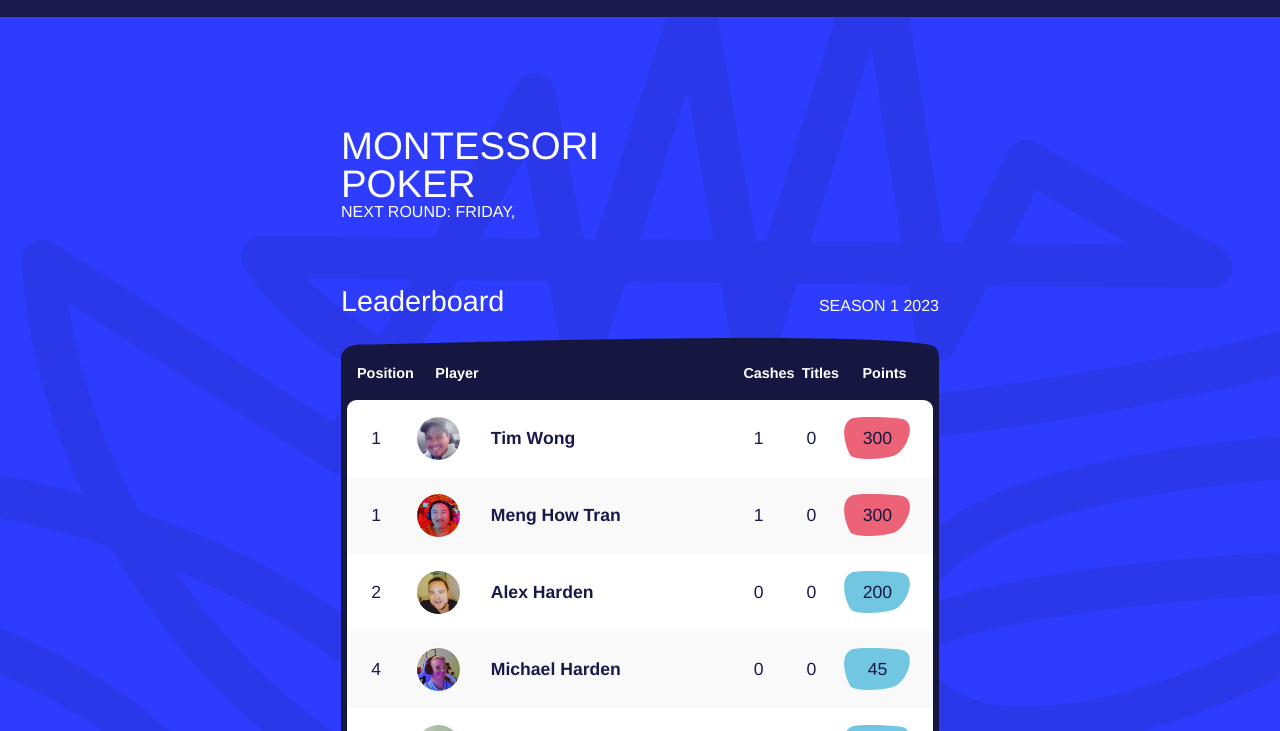
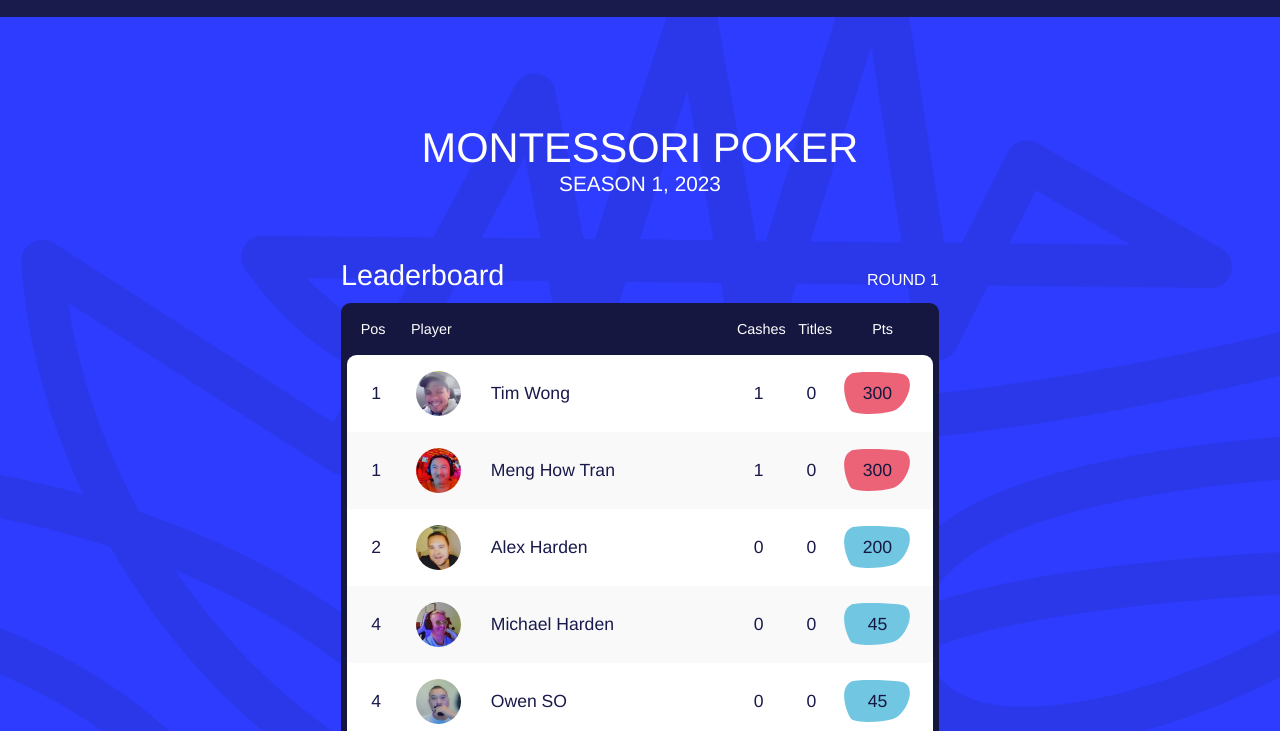
Before and after one commit to rath-prak/montessori-poker-leaderboard, a website: page src/pages/index.html in a window 1280 px wide. Shown: the part 69-800 px from the top of the page. Drawn offline with nearby package versions, Linux system fonts and the light colour scheme; files that its build step writes are made by us from their sources; files whose address does not match are found by name; a web font is replaced by a local one.

Commit message:
make repsonsive

```diff
--- a/src/assets/scss/base/_colors.scss
+++ b/src/assets/scss/base/_colors.scss
@@ -2,7 +2,7 @@
 $brand-color: #EE6823;
 $theme-color: #151740;
 // $theme-color: #37003C;
-$accent-color: #EC6276;
+$accent-color: #85C6A4;
 
 $secondary-color-light: #262F4A;
 $secondary-color-light-02: #495471;
--- a/src/assets/scss/base/_grid.scss
+++ b/src/assets/scss/base/_grid.scss
@@ -11,13 +11,16 @@
 
 
 section {
-    padding: 0px 30px;
+    padding: 0px 15px;
 }
 
 
 @media screen and (min-width: 40em){
     body {
         padding: 0px 0px;
+    }
+    section {
+        padding: 0px 30px;
     }
 }
 
--- a/src/assets/scss/templates/_leaderboard.scss
+++ b/src/assets/scss/templates/_leaderboard.scss
@@ -3,6 +3,13 @@ $border-radius: 0.6em;
 
 .main-wrapper {
     padding-top: 4em;
+}
+
+
+@media screen and (min-width: 40em) {
+    .main-wrapper {
+        padding-top: 4em;
+    }
 }
 
 .intro-title {
@@ -12,16 +19,31 @@ $border-radius: 0.6em;
         text-transform: uppercase;
         line-height: 1;
         margin-bottom: 0px;
+        text-align: center;
     }
     .main-title {
-        font-size: 2.4em;
+        font-size: 1.6em;
+        margin-bottom: 5px;
     }
 
-    .next-round {
+    .sub-title {
         font-family: $main-font;
         font-size: 1em;
         span {
             font-family: $bold-font;
+        }
+    }
+}
+
+@media screen and (min-width: 40em) {
+    .intro-title {
+        .main-title {
+            font-size: 2.6em;
+            margin-bottom: 5px;
+        }
+
+        .sub-title {
+            font-size: 1.3em;
         }
     }
 }
@@ -39,10 +61,16 @@ $border-radius: 0.6em;
 .header-bottom {
     padding: 0px;
     margin: 0px;
-    // transform: translateY(-3px);
+    transform: translateY(-5px);
     img {
         padding: 0px;
         margin: 0px;
+    }
+}
+
+@media screen and (min-width: 40em ) {
+    .header-bottom {
+        transform: translateY(-3px);
     }
 }
 
@@ -61,7 +89,7 @@ $border-radius: 0.6em;
     justify-content: space-between;
     align-items: baseline;
     h1 {
-        font-size: 1.8em;
+        font-size: 1.4em;
         margin-bottom: 5px;
     }
     p {
@@ -80,21 +108,49 @@ $border-radius: 0.6em;
     }
 }
 
+@media screen and (min-width: 40em) {
+    .leaderboard-header {
+        h1 {
+            font-size: 1.8em;
+            margin-bottom: 5px;
+        }
+        p {
+            margin-bottom: 5px;
+            font-size: 1em;
+        }
+    }
+}
+
 .leaderboard-title {
     background: darken($color: $theme-color, $amount: 2);
     background: $theme-color;
-    padding: 1em;
+    padding: 0.6em;
+    padding-right: 1.2em;
     display: grid;
-    grid-template-columns: 1fr 6fr 1fr 1fr 1.5fr;
+    grid-template-columns: 1fr 6fr 1.5fr 1.5fr 1.5fr;
     padding-top: 0.5em;
+    border-radius: $border-radius $border-radius 0 0;
     p {
         color: #fff;
-        font-size: 0.9em;
-        font-weight: bold;
+        font-size: 0.8em;
+        font-family: $main-font !important;
         margin-bottom: 0px;
     }
     .player-pos {
-        padding-right: 1.5em;
+        padding-right: 0.9em;
+    }
+}
+
+@media screen and (min-width: 40em) {
+    .leaderboard-title {
+        grid-template-columns: 1fr 6fr 1fr 1fr 1.5fr;
+        padding: 1em;
+        p {
+            font-size: 0.9em;
+        }
+        .player-pos {
+            padding-right: 1.5em;
+        }
     }
 }
 
@@ -103,24 +159,26 @@ $border-radius: 0.6em;
     border-right: 6px solid $theme-color;
     background: $theme-color;
     z-index: 5000 !important;
+    border-radius: 0 0 $border-radius $border-radius;
+    padding-bottom: 0.5em;
 }
 
 .player-item {
     background: #fff;
-    padding: 1em;
+    padding: 0.6em;
     display: grid;
-    grid-template-columns: 1fr 6fr 1fr 1fr 1.5fr;
+    grid-template-columns: 1fr 6fr 1.5fr 1.5fr 1.5fr;
     align-items: center;
     p {
         // color: #fff;
         color: $font-color;
-        font-size: 1.1em;
+        font-size: 1em;
         margin-bottom: 0px;
         font-family: $bold-font;
     }
 
     .player-pos {
-        padding-right: 1.5em;
+        padding-right: 1em;
         font-family: $bold-font;
     }
 
@@ -151,6 +209,28 @@ $border-radius: 0.6em;
 }
 
 
+@media screen and (min-width: 40em) {
+    .player-item-wrapper {
+        padding-bottom: 1em;
+    }
+    .player-item {
+        padding: 1em;
+        grid-template-columns: 1fr 6fr 1fr 1fr 1.5fr;
+        p {
+            font-size: 1.1em;
+        }
+
+        .player-pos {
+            padding-right: 1.5em;
+        }
+
+        .player-points {
+            padding: 0.5em;
+        }
+    }
+}
+
+
 .player-item:nth-child(even) {
     background: darken($color: $theme-color, $amount: 0.5);
     background: #f4f4f4;
@@ -171,19 +251,39 @@ $border-radius: 0.6em;
     align-items: center;
     p {
         color: $font-color;
-        font-size: 1.1em;
-        font-weight: bold;
+        font-size: 0.9em;
         margin-bottom: 0px;
-        padding-left: 30px;
+        padding-left: 10px;
+        font-family: $bold-font !important;
     }
 }
 
 .player-avatar {
-    width: 45px;
-    height: 45px;
-    border: 1px solid #fff;
-    border-radius: 50%;
+    width: 35px;
+    height: 35px;
+    border-radius: 100%;
 }
+
+
+@media screen and (min-width: 40em) {
+    .player-profile {
+        p {
+            font-size: 1.1em;
+            padding-left: 30px;
+        }
+    }
+
+    .player-avatar {
+        width: 45px;
+        height: 45px;
+    }
+}
+
+
+
+
+
+
 
 
 
--- a/src/partials/footer.html
+++ b/src/partials/footer.html
@@ -4,7 +4,7 @@
     <div class="padding-x0"></div>
     <div class="footer-logo-wrapper">
         <div class="footer-logo">
-            <img src="{{root}}assets/img/header-logo.svg" alt="Data Ventures">
+            <img src="{{root}}assets/img/main-logo-04.svg" alt="Data Ventures">
         </div>
     </div>
     <div class="footer-disclaimers">
--- a/src/partials/main-leaderboard.html
+++ b/src/partials/main-leaderboard.html
@@ -3,18 +3,17 @@
 
         <div class="padding-x2"></div>
             <div class="columns">
-                <div class="column is-6 is-offset-3 is-offset-0-mobile">
+                <div class="column is-6-desktop is-offset-3-desktop is-offset-0-mobile">
 
                     <div class="leaderboard-wrapper">
 
                         <div class="intro-title">
                             <!-- <p>Season 1</p> -->
                             <p class="main-title">
-                                Montessori<br>
-                                Poker<br>
+                                Montessori Poker<br>
 
                             </p>
-                            <p class="next-round"><span>Next round: </span>Friday, </p>
+                            <p class="sub-title"><span>SEASON 1, 2023  </span></p>
                         </div>
 
                         <div class="padding-x1"></div>
@@ -24,20 +23,20 @@
                                 <img src="{{root}}assets/img/header-logo.svg" alt="">
                             </div> -->
                             <h1 class="text-reverse is-bold">Leaderboard</h1>
-                            <p class="text-reverse is-bold">SEASON 1 <span>2023</span></p>
+                            <p class="text-reverse is-bold">ROUND 1</p>
 
                         </div>
-
+<!--
                         <div class="header-top">
                             <img src="{{root}}assets/img/leaderboard-top.svg" alt="">
-                        </div>
+                        </div> -->
 
                         <div class="leaderboard-title">
-                            <p class="player-pos is-center">Position</p>
+                            <p class="player-pos is-center">Pos</p>
                             <p>Player</p>
                             <p class="is-center">Cashes</p>
                             <p class="is-center">Titles</p>
-                            <p class="is-center">Points</p>
+                            <p class="is-center">Pts</p>
                         </div>
 
                         <div class="player-item-wrapper">
@@ -180,9 +179,9 @@
                             </div>
                         </div>
 
-                        <div class="header-bottom">
+                        <!-- <div class="header-bottom">
                             <img src="{{root}}assets/img/header-bottom.svg" alt="">
-                        </div>
+                        </div> -->
 
                     </div>
 
```
Also changed, not shown: dist/assets/css/app.css, dist/assets/img/fixure-results-bg.svg (deleted), dist/index.html.
